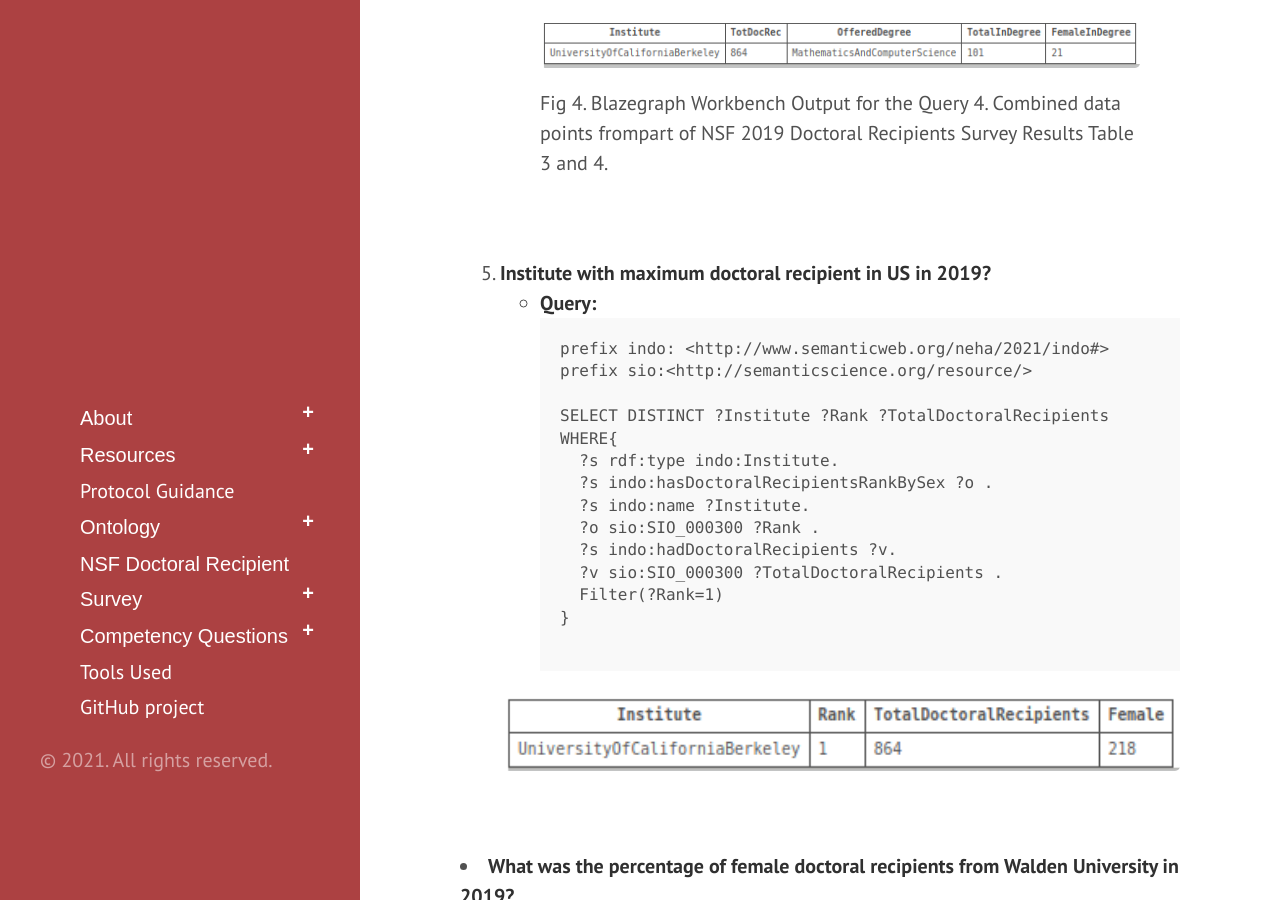
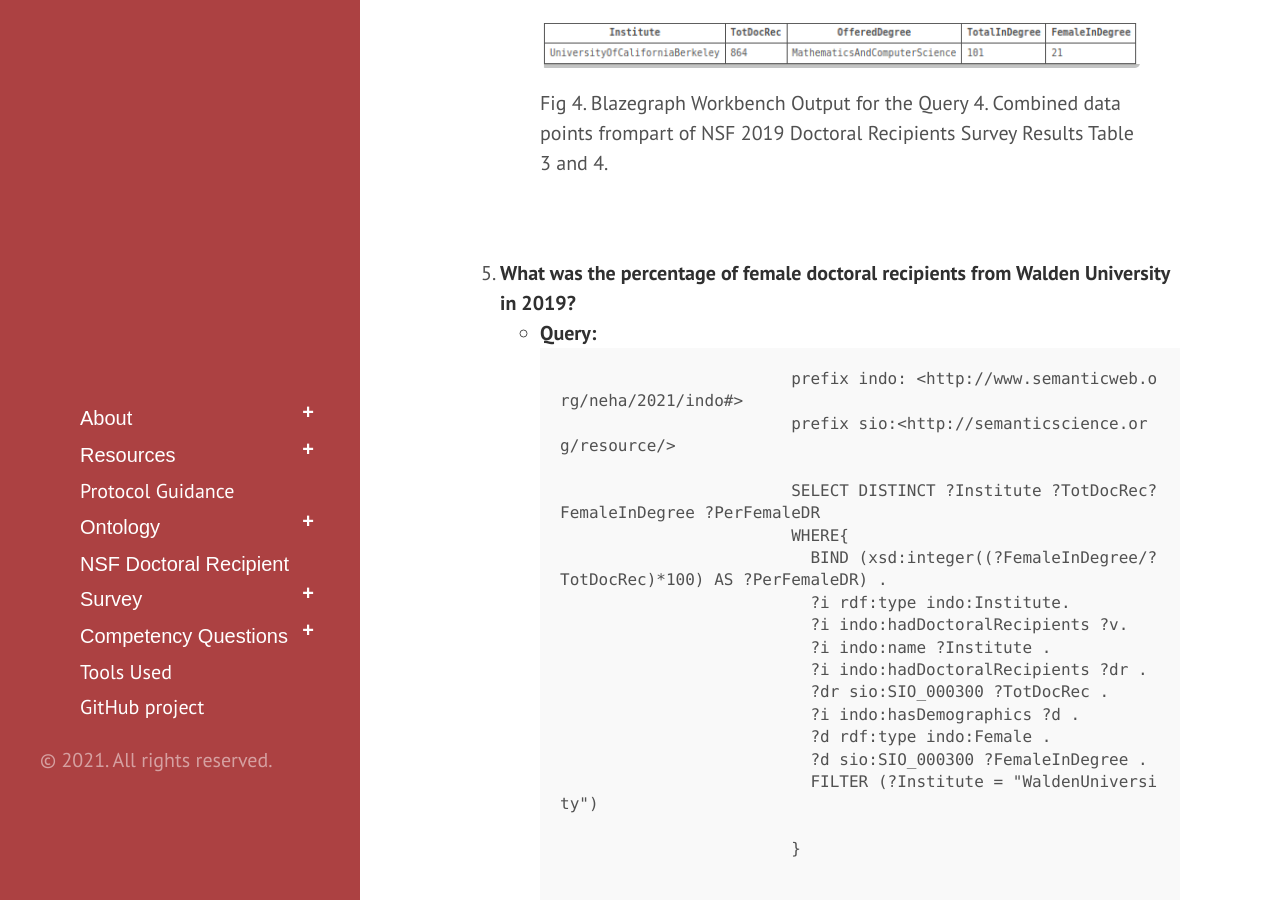
Before and after one commit to tetherless-world/institute-demographic-ontology, a Jekyll site: the page built from competencyquestions.md, in a window 1280 px wide and 900 px high, scrolled down 3615 px. Built offline with Jekyll 4.4.1, drawn with Linux system fonts in a browser that asks for light colours; Markdown is read by kramdown in place of the engine named in the settings; some of the changed text lies outside the part shown.

Commit message:
removed duplicates

```diff
--- a/competencyquestions.md
+++ b/competencyquestions.md
@@ -159,31 +159,6 @@ WHERE{
   </li>
   <br><br>
 
-  <li id="question2"><strong>Institute with maximum doctoral recipient in US in 2019?</strong>
-  <ul type = "circle">
-    <li> <strong>Query:</strong> <br/>
-      <pre>
-prefix indo: <http://www.semanticweb.org/neha/2021/indo#>
-prefix sio:<http://semanticscience.org/resource/>
-
-SELECT DISTINCT ?Institute ?Rank ?TotalDoctoralRecipients
-WHERE{
-  ?s rdf:type indo:Institute.
-  ?s indo:hasDoctoralRecipientsRankBySex ?o .
-  ?s indo:name ?Institute.
-  ?o sio:SIO_000300 ?Rank .
-  ?s indo:hadDoctoralRecipients ?v.
-  ?v sio:SIO_000300 ?TotalDoctoralRecipients .
-  Filter(?Rank=1)
-}
-      </pre>
-	 </li>
-  </ul>
- <img src ="../images/cQUERY2RESULT.png" style="width:100%; height:100%">
- <caption>Fig 2. Blazegraph Workbench Output for the Query 2</caption>
-  </li>
-  <br><br>
-
   <li id="question5"><strong>What was the percentage of female doctoral recipients from Walden University in 2019?</strong>
   <ul type = "circle">
     <li> <strong>Query:</strong> <br/>
```
